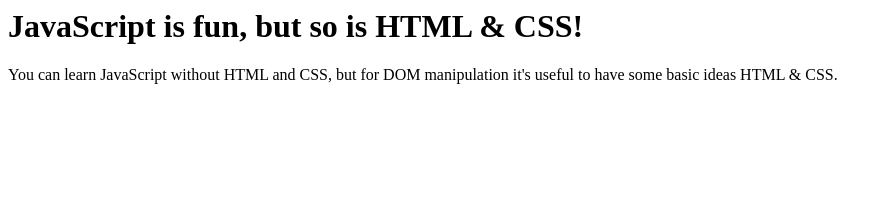
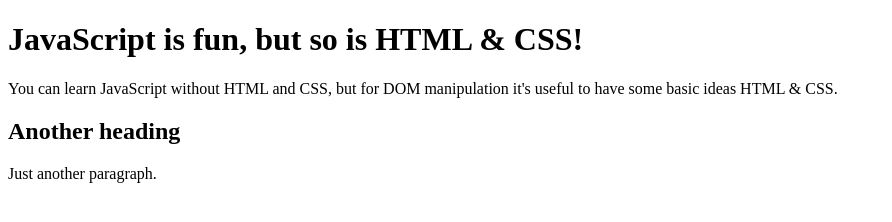
Before and after one commit to Firessean/JavaScript-learning, a plain HTML site: page 04-HTML-CSS/index.html in a window 1280 px wide. Shown: the whole page, without its empty margins (0-892 px from the left). Drawn offline with Linux system fonts and the light colour scheme.

Commit message:
Add new paragraphs and headings

```diff
--- a/04-HTML-CSS/index.html
+++ b/04-HTML-CSS/index.html
@@ -1,8 +1,12 @@
-<html>
+<!doctype html>
+<html lang="en">
 <head>
+    <meta charset="UTF-8">
+    <meta name="viewport"
+          content="width=device-width, user-scalable=no, initial-scale=1.0, maximum-scale=1.0, minimum-scale=1.0">
+    <meta http-equiv="X-UA-Compatible" content="ie=edge">
     <title>Learning HTML & CSS</title>
 </head>
-
 <body>
     <h1>JavaScript is fun, but so is HTML & CSS!</h1>
     <p>
@@ -10,5 +14,10 @@
         but for DOM manipulation it's useful to have
         some basic ideas HTML & CSS.
     </p>
+
+    <h2>Another heading</h2>
+    <p>
+        Just another paragraph.
+    </p>
 </body>
 </html>
```
Lines whose indentation alone changed are shown as unchanged.
